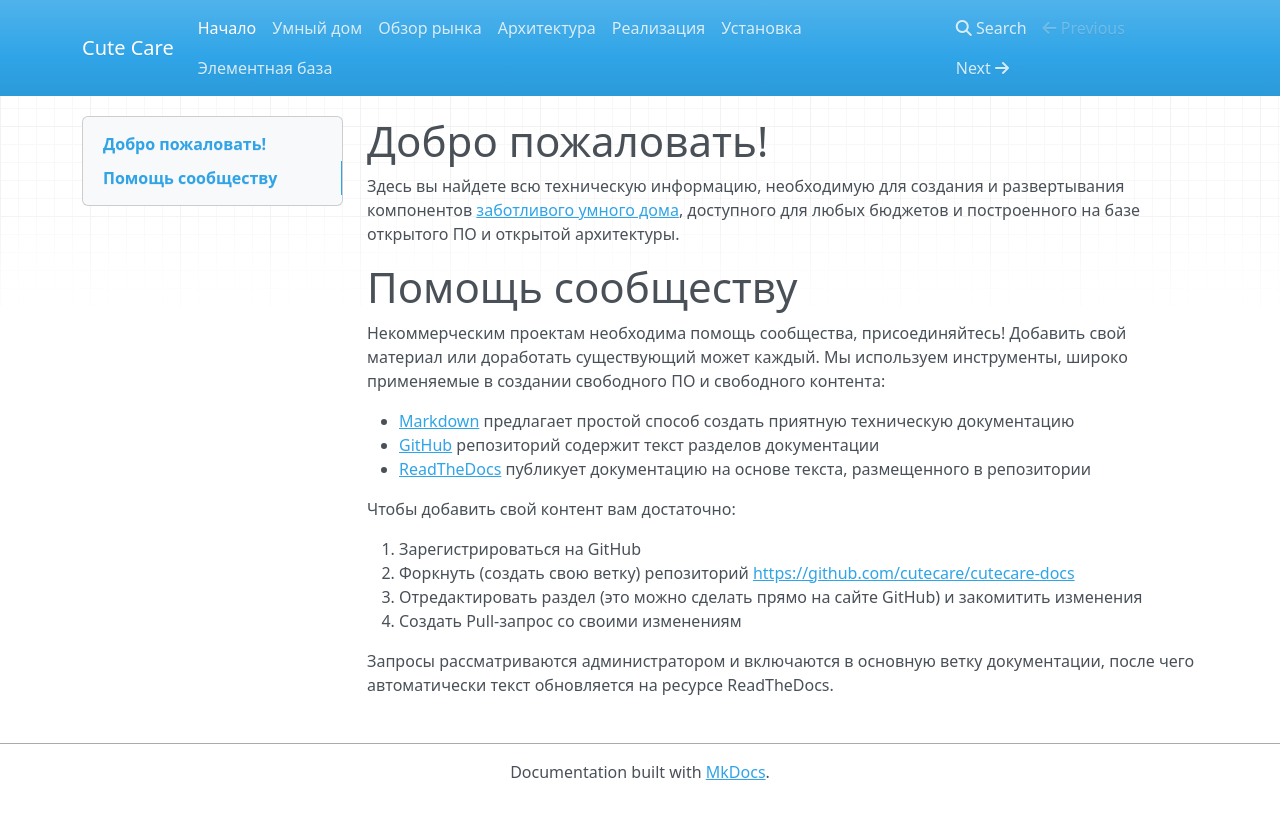
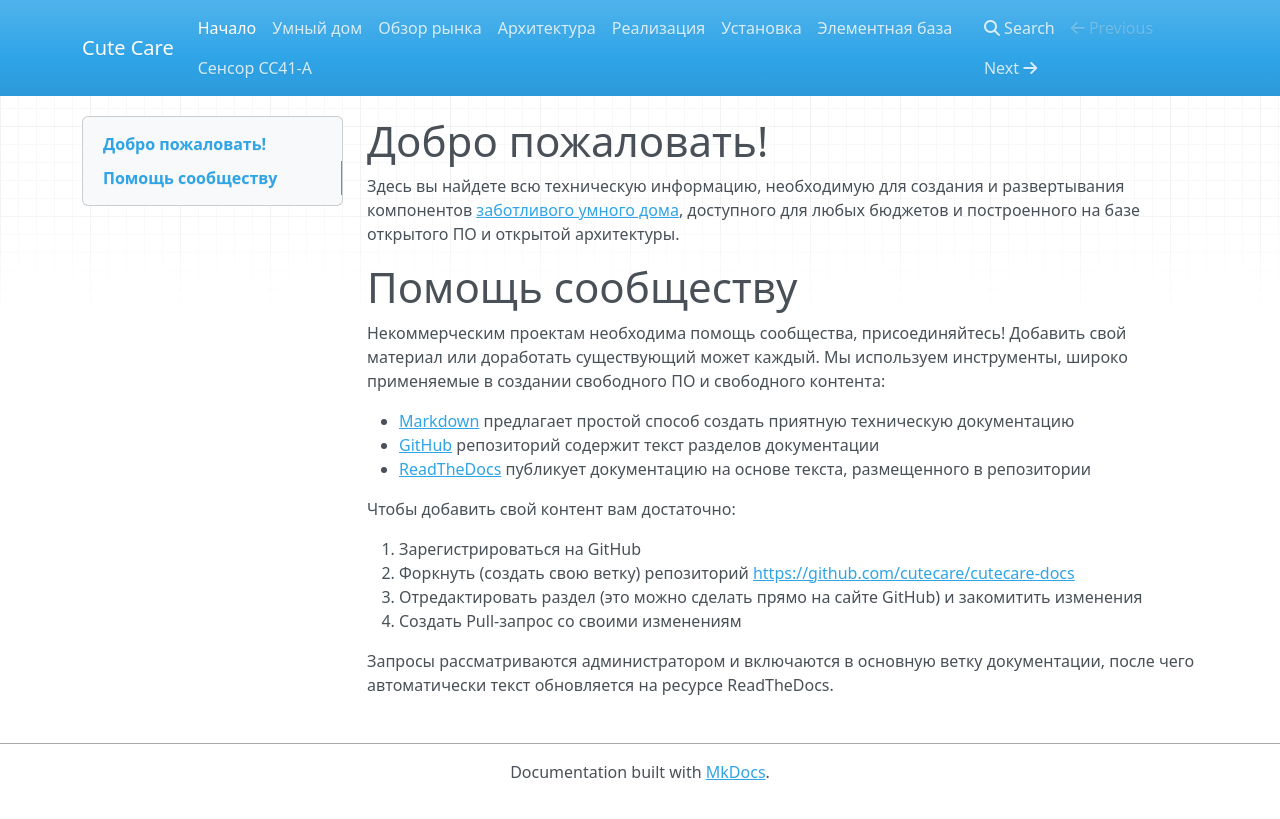
Before and after one commit to cutecare/cutecare-docs, an MkDocs documentation site: the page built from docs/index.md, in a window 1280 px wide. Shown: the top 819 px of the page. Built offline with MkDocs 1.6.1, drawn with Linux system fonts in a browser that asks for light colours; nearby versions of some CDN libraries; old or Windows-style settings are respelled for this version of MkDocs.

Commit message:
Update mkdocs.yml

```diff
--- a/mkdocs.yml
+++ b/mkdocs.yml
@@ -8,3 +8,4 @@ pages:
     - 'Реализация': 'Реализация.md'
     - 'Установка': 'Установка.md'
     - 'Элементная база': 'Элементная база.md'
+    - 'Сенсор CC41-A': 'Сенсор CC41A.md'
```
